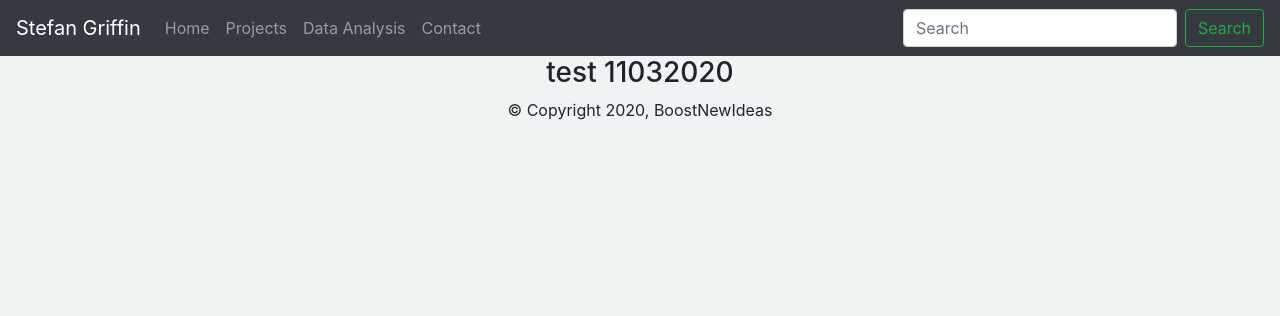
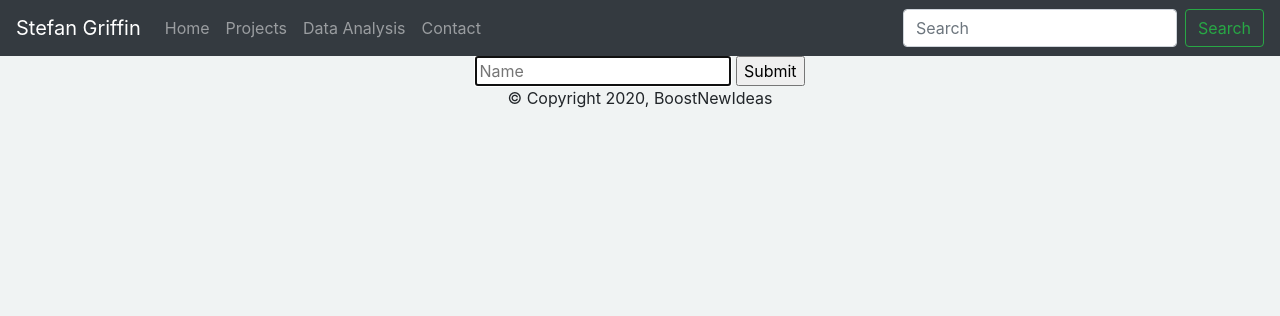
Before and after one commit to StefanGriffin/BoostNewIdeas, a Flask app: template src/templates/data.html in a window 1280 px wide. Shown: the top 316 px of the page. Run offline with Flask 2, Linux system fonts and the light colour scheme; the template is opened without the code that fills it: most values are stand-ins (such as "Sample title", 1, 10 or a date in 2020); some libraries are stand-ins or nearby versions.

Commit message:
Added greet.html

```diff
--- a/src/data/views.py
+++ b/src/data/views.py
@@ -1,7 +1,11 @@
-from flask import render_template
+from flask import render_template, request
 from src import app
 
 
 @app.route("/data/")
 def data():
     return render_template('data.html')
+
+@app.route("/greet/")
+def greet():
+    return render_template('greet.html', name=request.args.get('name'))
--- a/src/templates/data.html
+++ b/src/templates/data.html
@@ -14,7 +14,14 @@
     </head>
     <body>
 
-        <h3>test 11032020</h3>
+        <!-- <h3>test 11032020</h3>
+
+        Today is {{ name }} -->
+
+        <form action="/greet" method="get">
+            <input autocomplete="off" autofocus name="name" placeholder="Name"type="text">
+            <input type="submit">
+        </form>
 
     </body>
 </html>
```
Also changed, not shown: src/templates/greet.html (added, +18 -0 lines).
